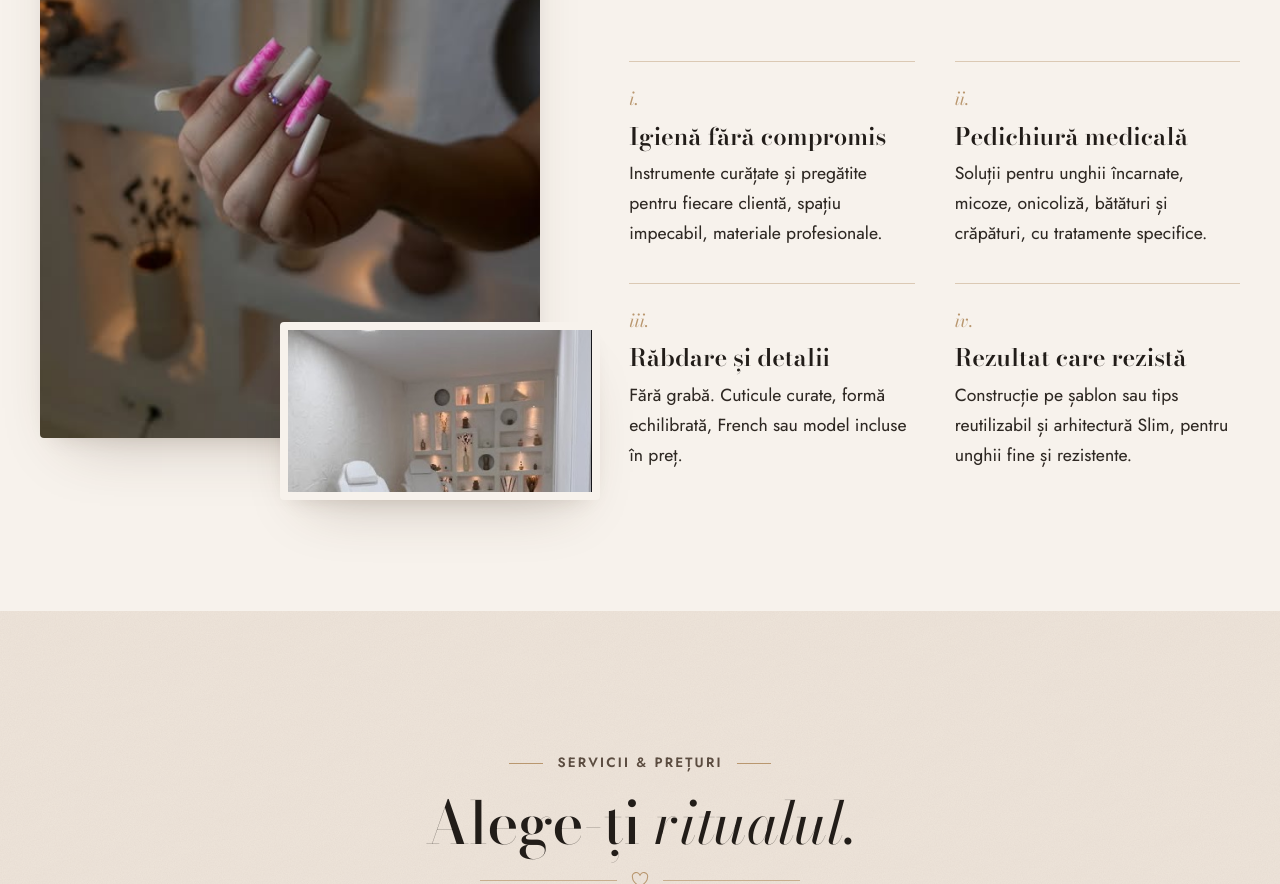
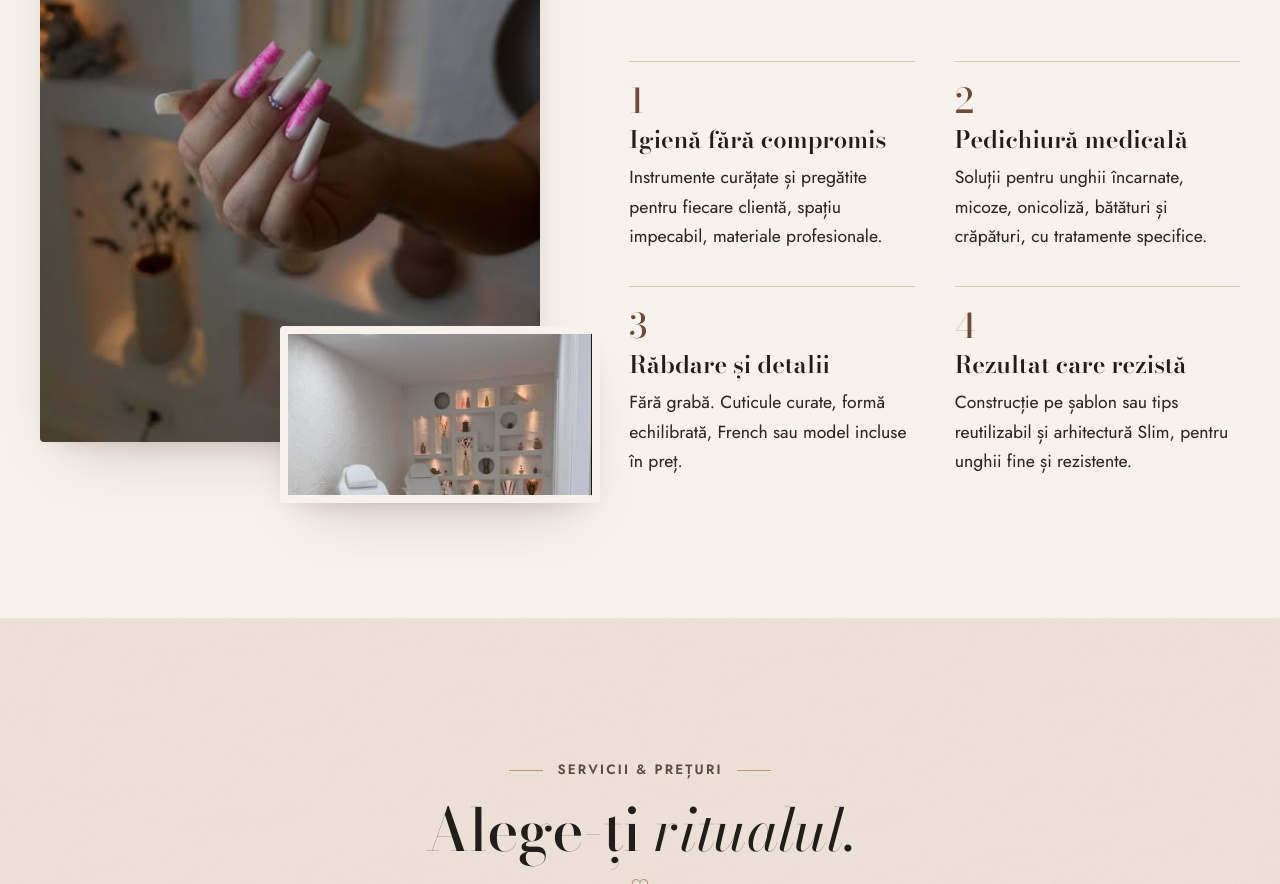
Before and after one commit to lucatalpos2-debug/eclat-demo, a plain HTML site: page index.html in a window 1280 px wide. Shown: the part 1365-2249 px from the top of the page. Drawn offline with nearby package versions, Linux system fonts and the light colour scheme; no server answers.

Commit message:
Numere 1–4 la secțiunea Experiența
Co-Authored-By: Claude Opus 5.5 <noreply@anthropic.com>

```diff
--- a/css/style.css
+++ b/css/style.css
@@ -884,3 +884,6 @@ h1, h2 { font-weight: 500; }
 .exp-wide { border-width: 8px; }
 .m-arch { width: 74px; height: 74px; border-radius: var(--frame); }
 @media (max-width: 620px) { .m-arch { width: 58px; height: 58px; } }
+
+/* Experiența — numerele 1–4 */
+.pillar .num { font-style: normal; font-size: 34px; font-weight: 500; line-height: 1; color: var(--walnut); font-variant-numeric: lining-nums; }
--- a/index.html
+++ b/index.html
@@ -168,10 +168,10 @@
           <p class="lead reveal d2">Pereți texturați, arcade, nișe luminate cu lumină caldă și o oră doar pentru tine. Am construit Éclat ca pe un loc în care vii pentru unghii impecabile și pleci mai liniștită decât ai venit.</p>
         </div>
         <div class="pillars">
-          <div class="pillar reveal"><span class="num">i.</span><h3>Igienă fără compromis</h3><p>Instrumente curățate și pregătite pentru fiecare clientă, spațiu impecabil, materiale profesionale.</p></div>
-          <div class="pillar reveal d1"><span class="num">ii.</span><h3>Pedichiură medicală</h3><p>Soluții pentru unghii încarnate, micoze, onicoliză, bătături și crăpături, cu tratamente specifice.</p></div>
-          <div class="pillar reveal d2"><span class="num">iii.</span><h3>Răbdare și detalii</h3><p>Fără grabă. Cuticule curate, formă echilibrată, French sau model incluse în preț.</p></div>
-          <div class="pillar reveal d3"><span class="num">iv.</span><h3>Rezultat care rezistă</h3><p>Construcție pe șablon sau tips reutilizabil și arhitectură Slim, pentru unghii fine și rezistente.</p></div>
+          <div class="pillar reveal"><span class="num">1</span><h3>Igienă fără compromis</h3><p>Instrumente curățate și pregătite pentru fiecare clientă, spațiu impecabil, materiale profesionale.</p></div>
+          <div class="pillar reveal d1"><span class="num">2</span><h3>Pedichiură medicală</h3><p>Soluții pentru unghii încarnate, micoze, onicoliză, bătături și crăpături, cu tratamente specifice.</p></div>
+          <div class="pillar reveal d2"><span class="num">3</span><h3>Răbdare și detalii</h3><p>Fără grabă. Cuticule curate, formă echilibrată, French sau model incluse în preț.</p></div>
+          <div class="pillar reveal d3"><span class="num">4</span><h3>Rezultat care rezistă</h3><p>Construcție pe șablon sau tips reutilizabil și arhitectură Slim, pentru unghii fine și rezistente.</p></div>
         </div>
       </div>
     </div>
```
